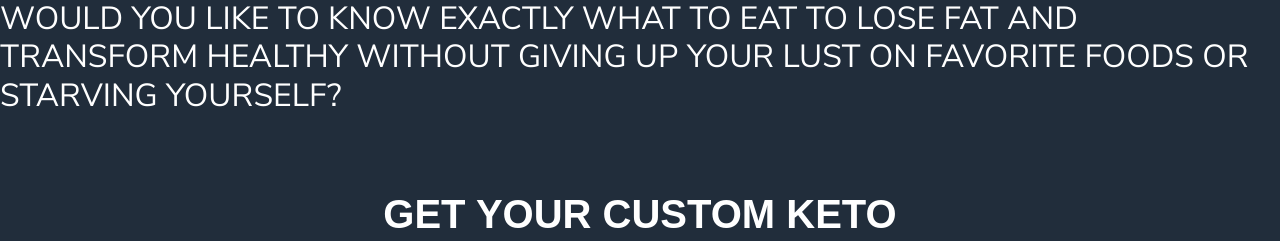
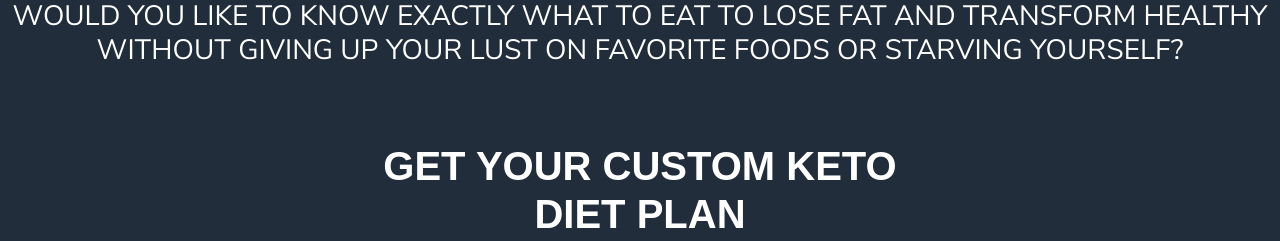
Before and after one commit to techhana1085/KetoDietWeightLoss, a plain HTML site: page index.html in a window 1280 px wide. Shown: the top 241 px of the page. Drawn offline with nearby package versions, Linux system fonts and the light colour scheme; a script that the page names is missing; files whose address does not match are found by name; a web font is replaced by a local one.

Commit message:
Update index.html

```diff
--- a/index.html
+++ b/index.html
@@ -7,7 +7,7 @@
     <meta name="csrf-param" content="_csrf">
 <meta name="csrf-token" content="8uwLSs8z0f_sCPj5W9u80QF35MtyxQJnRrGAF2PYiHqbmGR8g3SzzsFlicwtrMSzUyiAuTrzNhV_guxGF43MMg==">
     <title>Custom Keto Diet Video</title>
-	<H2>WOULD YOU LIKE TO KNOW EXACTLY WHAT TO EAT TO LOSE FAT AND TRANSFORM HEALTHY WITHOUT GIVING UP YOUR LUST ON FAVORITE FOODS OR STARVING YOURSELF?</H2>
+	<CENTER><H3>WOULD YOU LIKE TO KNOW EXACTLY WHAT TO EAT TO LOSE FAT AND TRANSFORM HEALTHY WITHOUT GIVING UP YOUR LUST ON FAVORITE FOODS OR STARVING YOURSELF?</H3></CENTER>
 	<link href="./assets/css/all.min.css" rel="stylesheet">
 	<link href="./assets/css/bootstrap.min.css" rel="stylesheet">
 	<link href="./assets/css/site.css" rel="stylesheet">
```
